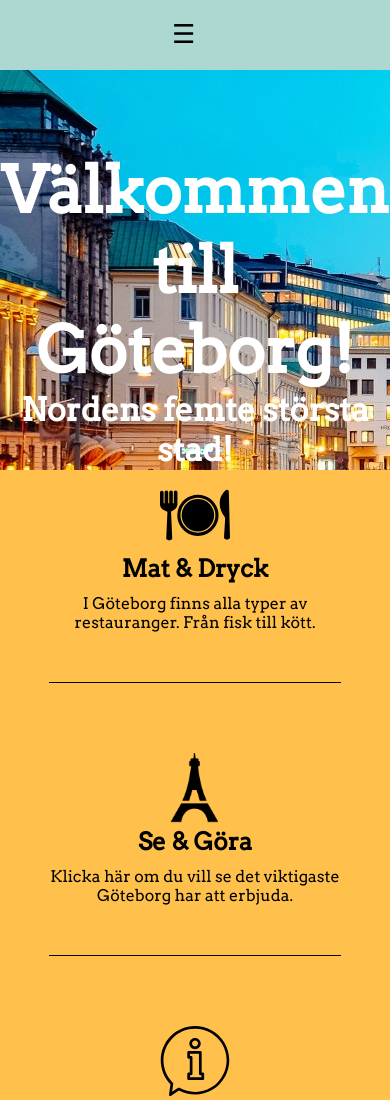
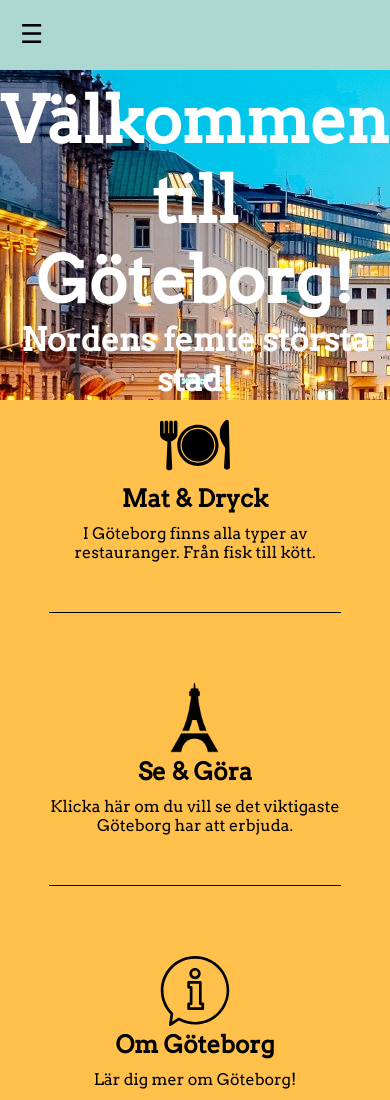
Before and after one commit to Valdaserides/citytour, a plain HTML site: page hem/hemIndex.html in a window 390 px wide. Shown: the top 1100 px of the page. Drawn offline with Linux system fonts and the light colour scheme.

Commit message:
Revert "-"
This reverts commit 027ad71f790e4120d39b1fcca64d85c49d3cc763.

```diff
--- a/css/footerCss.css
+++ b/css/footerCss.css
@@ -3,6 +3,14 @@
 *{
 	margin: 0;
 	padding: 0;
+
+}
+
+nav{
+
+
+	width: 100%;
+
 
 }
 
--- a/css/navigationCss.css
+++ b/css/navigationCss.css
@@ -88,7 +88,10 @@ label{
 
 	/* Burger-nav */
 
-
+	header{
+		position: fixed;
+		width: 100%;
+	}
 
 	label{
 		display: block;
```
